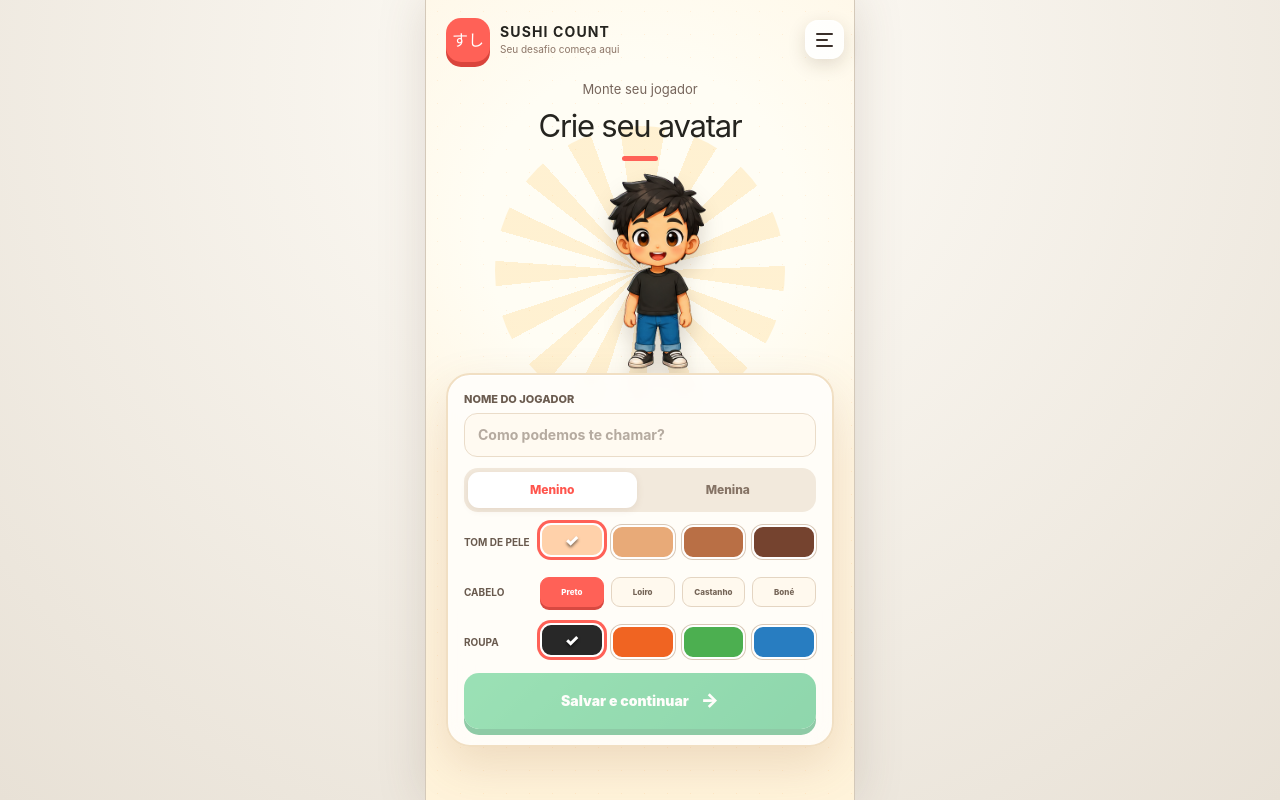
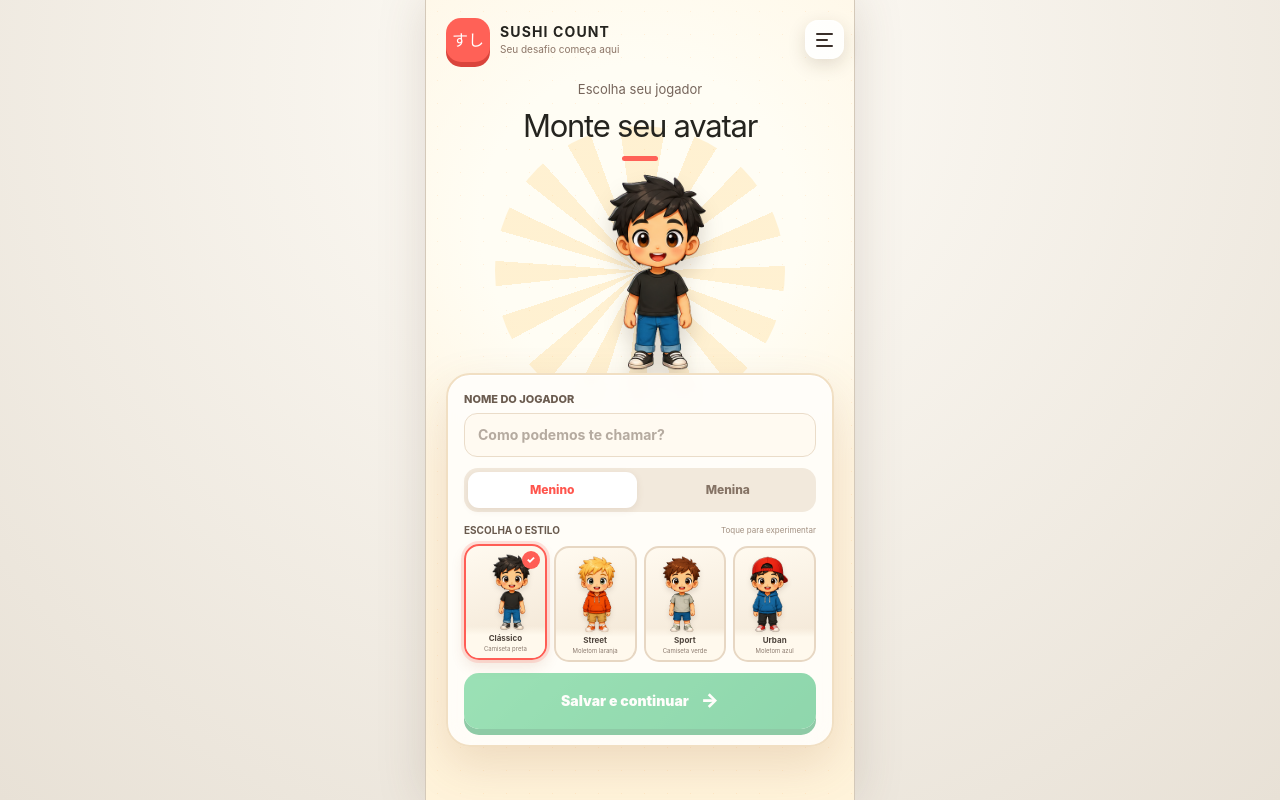
Before and after one commit to guilhermeczz/sushi-game, a React (Vite) app: page / in a window 1280 px wide. Built offline with nearby package versions, Linux system fonts and the light colour scheme.

Commit message:
fix: simplifica seletor com modelos completos de avatar

```diff
--- a/src/App.jsx
+++ b/src/App.jsx
@@ -8,7 +8,7 @@ import SideMenu from './components/SideMenu'
 
 const AVATAR_KEY = 'sushi-count-avatar'
 const GAME_KEY = 'sushi-count-game'
-const defaultAvatar = { name: '', gender: 'boy', skin: 0, hair: 0, outfit: 0 }
+const defaultAvatar = { name: '', gender: 'boy', character: 0 }
 
 function loadState() {
   try {
--- a/src/components/Avatar.jsx
+++ b/src/components/Avatar.jsx
@@ -1,25 +1,28 @@
 import { motion } from 'framer-motion'
 
-export const customization = {
-  skins: ['#ffd1aa', '#e8aa78', '#b96f45', '#75432f'],
-  hairs: [0, 1, 2, 3, 4, 5, 6, 7],
-  outfits: [0, 1, 2, 3, 4, 5, 6, 7],
-}
+export const avatarModels = [
+  { id: 0, gender: 'boy', name: 'Clássico', outfit: 'Camiseta preta' },
+  { id: 1, gender: 'boy', name: 'Street', outfit: 'Moletom laranja' },
+  { id: 2, gender: 'boy', name: 'Sport', outfit: 'Camiseta verde' },
+  { id: 3, gender: 'boy', name: 'Urban', outfit: 'Moletom azul' },
+  { id: 4, gender: 'girl', name: 'Clássica', outfit: 'Camiseta rosa' },
+  { id: 5, gender: 'girl', name: 'Fun', outfit: 'Jardineira azul' },
+  { id: 6, gender: 'girl', name: 'Pop', outfit: 'Vestido roxo' },
+  { id: 7, gender: 'girl', name: 'Sunny', outfit: 'Jardineira amarela' },
+]
 
 const positions = ['0%', '33.333%', '66.666%', '100%']
 const layerStyle = (id) => ({ backgroundPosition: `${positions[id % 4]} ${id >= 4 ? '100%' : '0%'}` })
 
-export default function Avatar({ avatar, size = 'large', mood = 'happy', eating = false, stage = 0, className = '' }) {
+export default function Avatar({ avatar, size = 'large', mood = 'happy', eating = false, stage = 0, staticAvatar = false, className = '' }) {
   const genderOffset = avatar?.gender === 'girl' ? 4 : 0
-  const hair = genderOffset + ((avatar?.hair ?? 0) % 4)
-  const skinBrightness = [1, .92, .76, .58][avatar?.skin ?? 0]
-  const outfitColors = ['#292929', '#ff5d22', '#50b858', '#2688ce']
+  const model = avatar?.character ?? (genderOffset + ((avatar?.hair ?? 0) % 4))
   const heightClass = size === 'small' ? 'avatar-small' : size === 'hero' ? 'avatar-hero' : 'avatar-large'
 
   return (
-    <motion.div className={`art-avatar ${heightClass} mood-${mood} ${eating ? 'is-eating' : ''} ${className}`} animate={mood === 'victory' ? { y: [0, -20, 0], rotate: [-2, 2, -2] } : { y: [0, -3, 0] }} transition={{ repeat: Infinity, duration: mood === 'victory' ? .75 : 2.5, ease: 'easeInOut' }} role="img" aria-label="Avatar personalizado do jogador">
-      <motion.div className="avatar-composite" style={{ '--outfit-color': outfitColors[avatar?.outfit ?? 0] }} animate={{ scaleX: 1 + stage * .065 }} transition={{ type: 'spring', stiffness: 100, damping: 16 }}>
-        <div className="avatar-art avatar-base" style={{ ...layerStyle(hair), filter: `brightness(${skinBrightness}) saturate(${1 + (avatar?.skin ?? 0) * .08}) hue-rotate(${(avatar?.outfit ?? 0) * 18}deg)` }} />
+    <motion.div className={`art-avatar ${heightClass} mood-${mood} ${eating ? 'is-eating' : ''} ${className}`} animate={staticAvatar ? {} : mood === 'victory' ? { y: [0, -20, 0], rotate: [-2, 2, -2] } : { y: [0, -3, 0] }} transition={staticAvatar ? { duration: 0 } : { repeat: Infinity, duration: mood === 'victory' ? .75 : 2.5, ease: 'easeInOut' }} role="img" aria-label="Avatar personalizado do jogador">
+      <motion.div className="avatar-composite" animate={{ scaleX: 1 + stage * .065 }} transition={{ type: 'spring', stiffness: 100, damping: 16 }}>
+        <div className="avatar-art avatar-base" style={layerStyle(model)} />
         {stage > 0 && <motion.div className={`avatar-belly stage-${stage}`} initial={{ scale: .4 }} animate={{ scale: 1 }} />}
       </motion.div>
       {mood === 'victory' && <span className="avatar-prop trophy">🏆</span>}
--- a/src/components/AvatarCreator.jsx
+++ b/src/components/AvatarCreator.jsx
@@ -1,28 +1,28 @@
 import { motion } from 'framer-motion'
-import Avatar, { customization } from './Avatar'
-
-const hairNames = ['Preto', 'Loiro', 'Castanho', 'Boné']
-const girlHairNames = ['Liso', 'Coques', 'Rosa', 'Cacheado']
-const outfitColors = ['#282828', '#f06422', '#4caf50', '#287dc1']
+import Avatar, { avatarModels } from './Avatar'
 
 export default function AvatarCreator({ avatar, setAvatar, onSave }) {
   const valid = avatar.name.trim().length >= 2
-  const changeGender = (gender) => setAvatar({ ...avatar, gender, hair: 0, outfit: 0 })
+  const models = avatarModels.filter((model) => model.gender === avatar.gender)
+  const selected = avatar.character ?? (avatar.gender === 'girl' ? 4 : 0)
+  const changeGender = (gender) => setAvatar({ ...avatar, gender, character: gender === 'girl' ? 4 : 0 })
+
   return (
     <motion.main className="screen onboarding" initial={{ opacity: 0 }} animate={{ opacity: 1 }}>
       <header className="brand"><span>すし</span><div><b>SUSHI COUNT</b><small>Seu desafio começa aqui</small></div></header>
-      <section className="intro"><p>Monte seu jogador</p><h1>Crie seu avatar</h1></section>
-      <div className="avatar-stage"><div className="sunburst" /><Avatar avatar={avatar} size="small" /></div>
+      <section className="intro"><p>Escolha seu jogador</p><h1>Monte seu avatar</h1></section>
+      <div className="avatar-stage"><div className="sunburst" /><Avatar avatar={{ ...avatar, character: selected }} size="small" staticAvatar /></div>
       <form className="creator-card polished" onSubmit={(event) => { event.preventDefault(); if (valid) onSave() }}>
         <label className="name-field">NOME DO JOGADOR<input value={avatar.name} maxLength={18} placeholder="Como podemos te chamar?" onChange={(event) => setAvatar({ ...avatar, name: event.target.value })} /></label>
         <div className="gender-tabs"><button type="button" className={avatar.gender === 'boy' ? 'active' : ''} onClick={() => changeGender('boy')}>Menino</button><button type="button" className={avatar.gender === 'girl' ? 'active' : ''} onClick={() => changeGender('girl')}>Menina</button></div>
-        <Customizer label="Tom de pele">{customization.skins.map((color, index) => <button key={color} type="button" className={`custom-dot skin ${avatar.skin === index ? 'selected' : ''}`} style={{ '--choice': color }} onClick={() => setAvatar({ ...avatar, skin: index })} aria-label={`Tom de pele ${index + 1}`} />)}</Customizer>
-        <Customizer label="Cabelo">{[0,1,2,3].map((value) => <button key={value} type="button" className={`text-choice ${avatar.hair === value ? 'selected' : ''}`} onClick={() => setAvatar({ ...avatar, hair: value })}>{avatar.gender === 'girl' ? girlHairNames[value] : hairNames[value]}</button>)}</Customizer>
-        <Customizer label="Roupa">{outfitColors.map((color, index) => <button key={color} type="button" className={`custom-dot outfit ${avatar.outfit === index ? 'selected' : ''}`} style={{ '--choice': color }} onClick={() => setAvatar({ ...avatar, outfit: index })} aria-label={`Roupa ${index + 1}`} />)}</Customizer>
+        <div className="model-section"><div><b>ESCOLHA O ESTILO</b><small>Toque para experimentar</small></div><div className="model-picker">
+          {models.map((model) => <button key={model.id} type="button" className={selected === model.id ? 'selected' : ''} onClick={() => setAvatar({ ...avatar, character: model.id })} aria-label={`${model.name}, ${model.outfit}`}>
+            <Avatar avatar={{ ...avatar, character: model.id }} size="small" staticAvatar />
+            <span><b>{model.name}</b><small>{model.outfit}</small></span>
+          </button>)}
+        </div></div>
         <button className="primary-button" disabled={!valid}>Salvar e continuar <span>→</span></button>
       </form>
     </motion.main>
   )
 }
-
-function Customizer({ label, children }) { return <div className="customizer"><b>{label}</b><div>{children}</div></div> }
```
Also changed, not shown: src/index.css.
